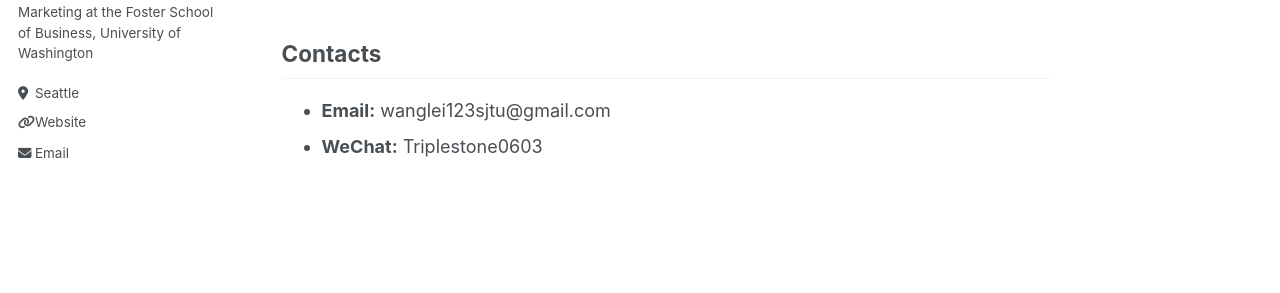
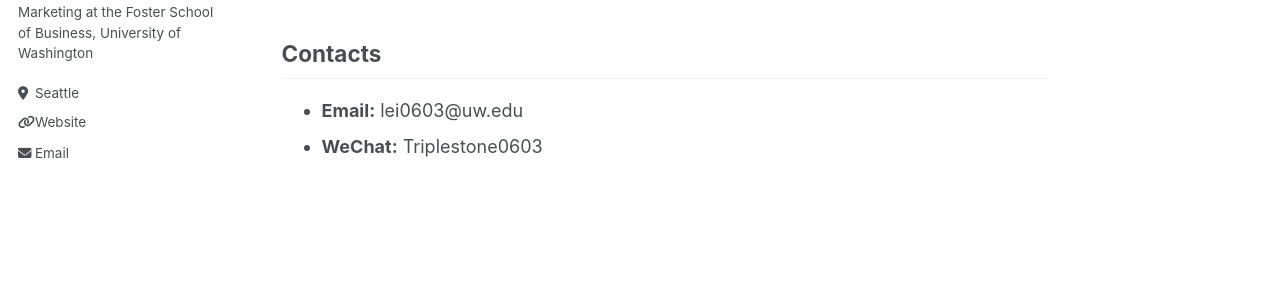
Before and after one commit to Wanglei123SJTU/Wanglei123SJTU.github.io, a Jekyll site: the page built from _pages/about.md, in a window 1280 px wide and 900 px high, scrolled down 734 px. Shown: the part 323-616 px from the top of the window. Built offline with Jekyll 4.4.1, drawn with Linux system fonts in a browser that asks for light colours.

Commit message:
Update contact email address in about.md

```diff
--- a/_pages/about.md
+++ b/_pages/about.md
@@ -35,5 +35,5 @@ My research explores how large language models and machine learning can advance
 
 ## Contacts
 
-- **Email:** wanglei123sjtu@gmail.com
+- **Email:** lei0603@uw.edu
 - **WeChat:** Triplestone0603
```
